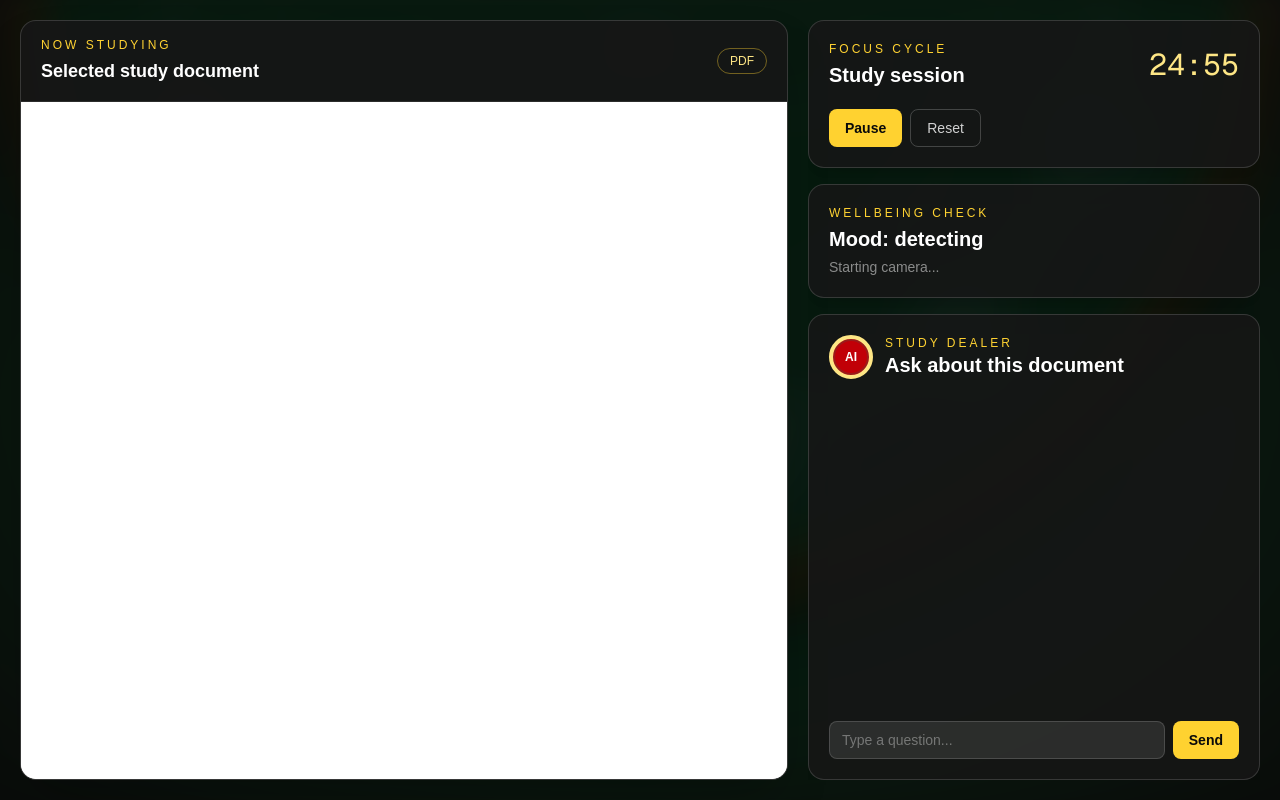
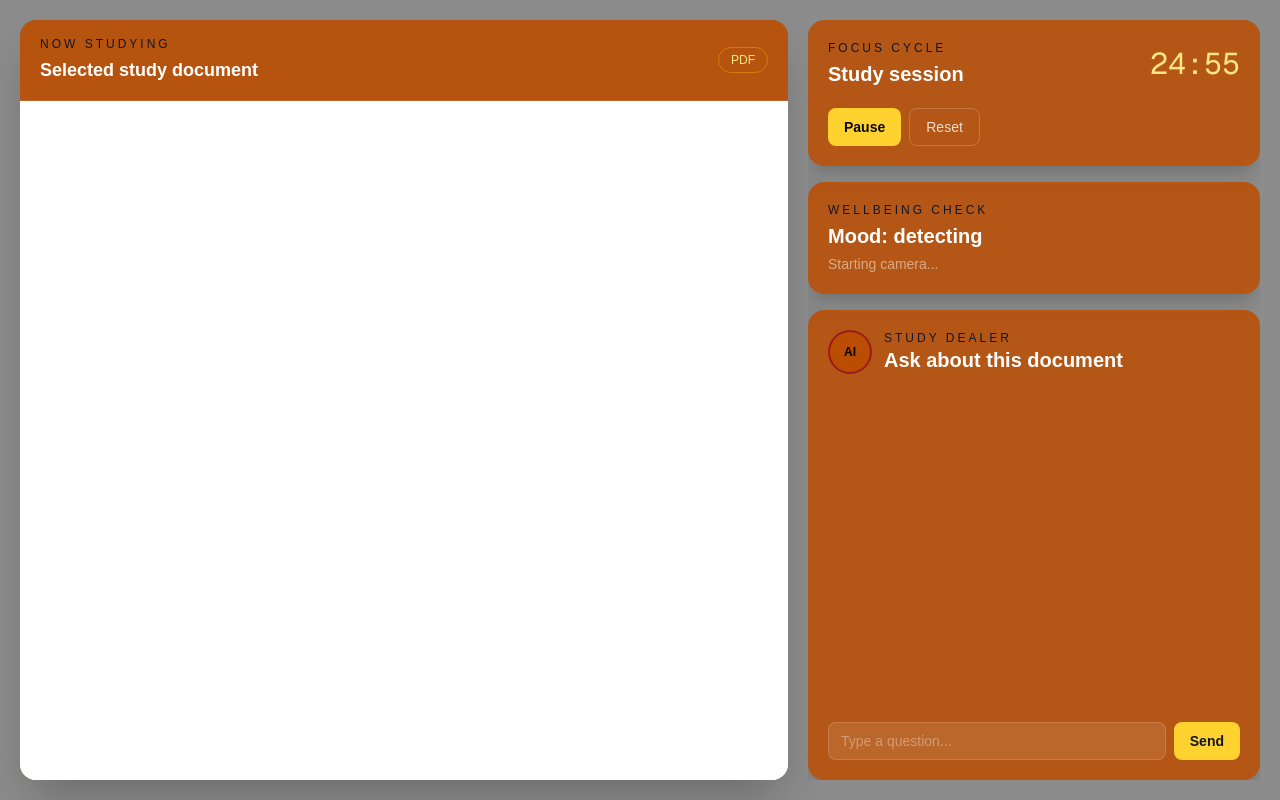
Before and after one commit to Clee2951/HackRice, a Next.js app in the folder frontend/casino_theme/: page /reader in a window 1280 px wide. Built offline with nearby package versions, Linux system fonts and the light colour scheme; no server answers.

Commit message:
some styling on the pdfReader. taking a break

```diff
--- a/frontend/casino_theme/app/components/pdfRead.tsx
+++ b/frontend/casino_theme/app/components/pdfRead.tsx
@@ -78,29 +78,27 @@ export function PdfRead({ document = DEFAULT_DOCUMENT }: { document?: PdfDocumen
   const seconds = (secondsLeft % 60).toString().padStart(2, "0");
 
   return (
-    <main className="relative min-h-svh overflow-hidden bg-neutral-950 text-white">
-      <div className="absolute inset-0 scale-110 opacity-50 blur-xl" aria-hidden="true">
-        <BlackjackTable />
-      </div>
+    <main className="relative min-h-svh overflow-hidden bg-transparent text-white">
+
       <div className="absolute inset-0 bg-black/45" aria-hidden="true" />
 
       <div className="relative z-10 grid min-h-svh grid-cols-[minmax(0,60vw)_minmax(360px,1fr)] gap-5 p-5">
-        <section className="flex min-h-0 flex-col overflow-hidden rounded-2xl border border-white/15 bg-neutral-900/90 shadow-2xl">
+        <section className="flex min-h-0 flex-col overflow-hidden rounded-2xl bg-amber-700/90 shadow-2xl">
           <header className="flex items-center justify-between border-b border-white/10 px-5 py-4">
             <div>
-              <p className="text-xs uppercase tracking-[0.25em] text-amber-300">Now studying</p>
+              <p className="text-xs uppercase tracking-[0.25em] text-slate-900">Now studying</p>
               <h1 className="mt-1 text-lg font-semibold">{document.title}</h1>
             </div>
-            <span className="rounded-full border border-amber-300/40 px-3 py-1 text-xs text-amber-200">PDF</span>
+            <span className="rounded-full border border-amber-400/40 px-3 py-1 text-xs text-amber-200">PDF</span>
           </header>
           <iframe title={document.title} src={document.src} className="min-h-0 flex-1 bg-white" />
         </section>
 
         <aside className="flex min-h-0 flex-col gap-4 overflow-y-auto">
-          <section className="rounded-2xl border border-white/15 bg-neutral-900/85 p-5 shadow-xl">
+          <section className="rounded-2xl bg-amber-700/85 p-5 shadow-xl">
             <div className="flex items-center justify-between">
               <div>
-                <p className="text-xs uppercase tracking-[0.25em] text-amber-300">Focus cycle</p>
+                <p className="text-xs uppercase tracking-[0.25em] text-slate-900">Focus cycle</p>
                 <h2 className="mt-1 text-xl font-semibold">{isStudySession ? "Study session" : "Break time"}</h2>
               </div>
               <span className="font-mono text-3xl text-amber-200">{minutes}:{seconds}</span>
@@ -113,10 +111,10 @@ export function PdfRead({ document = DEFAULT_DOCUMENT }: { document?: PdfDocumen
             </div>
           </section>
 
-          <section className="rounded-2xl border border-white/15 bg-neutral-900/85 p-5 shadow-xl">
+          <section className="rounded-2xl bg-amber-700/85 p-5 shadow-xl">
             <div className="flex items-center justify-between">
               <div>
-                <p className="text-xs uppercase tracking-[0.25em] text-amber-300">Wellbeing check</p>
+                <p className="text-xs uppercase tracking-[0.25em] text-slate-900">Wellbeing check</p>
                 <h2 className="mt-1 text-xl font-semibold">Mood: detecting</h2>
                 <p className="mt-1 text-sm text-white/50">{cameraStatus}</p>
               </div>
@@ -124,18 +122,18 @@ export function PdfRead({ document = DEFAULT_DOCUMENT }: { document?: PdfDocumen
             </div>
           </section>
 
-          <section className="flex min-h-64 flex-1 flex-col rounded-2xl border border-white/15 bg-neutral-900/85 p-5 shadow-xl">
+          <section className="flex min-h-64 flex-1 flex-col rounded-2xl bg-amber-700/85 p-5 shadow-xl">
             <div className="flex items-center gap-3">
-              <div className="flex h-11 w-11 items-center justify-center rounded-full border-4 border-amber-200 bg-red-700 text-xs font-bold text-white shadow-[inset_0_0_0_2px_#991b1b]">AI</div>
+              <div className="flex h-11 w-11 items-center justify-center rounded-full bg-amber-700 text-xs font-bold text-black shadow-[inset_0_0_0_2px_#991b1b]">AI</div>
               <div>
-                <p className="text-xs uppercase tracking-[0.25em] text-amber-300">Study dealer</p>
+                <p className="text-xs uppercase tracking-[0.25em] text-slate-900">Study dealer</p>
                 <h2 className="text-xl font-semibold">Ask about this document</h2>
               </div>
             </div>
             <div className="flex-1" />
             <form onSubmit={submitMessage} className="mt-5 flex gap-2">
               <input value={message} onChange={(event) => setMessage(event.target.value)} placeholder="Type a question..." className="min-w-0 flex-1 rounded-lg border border-white/15 bg-white/10 px-3 py-2 text-sm outline-none placeholder:text-white/35 focus:border-amber-300/60" />
-              <button type="submit" className="rounded-lg bg-amber-300 px-4 py-2 text-sm font-semibold text-neutral-950">Send</button>
+              <button type="submit" className="rounded-lg bg-amber-300 px-4 py-2 text-sm font-semibold text-slate-900">Send</button>
             </form>
           </section>
         </aside>
```
